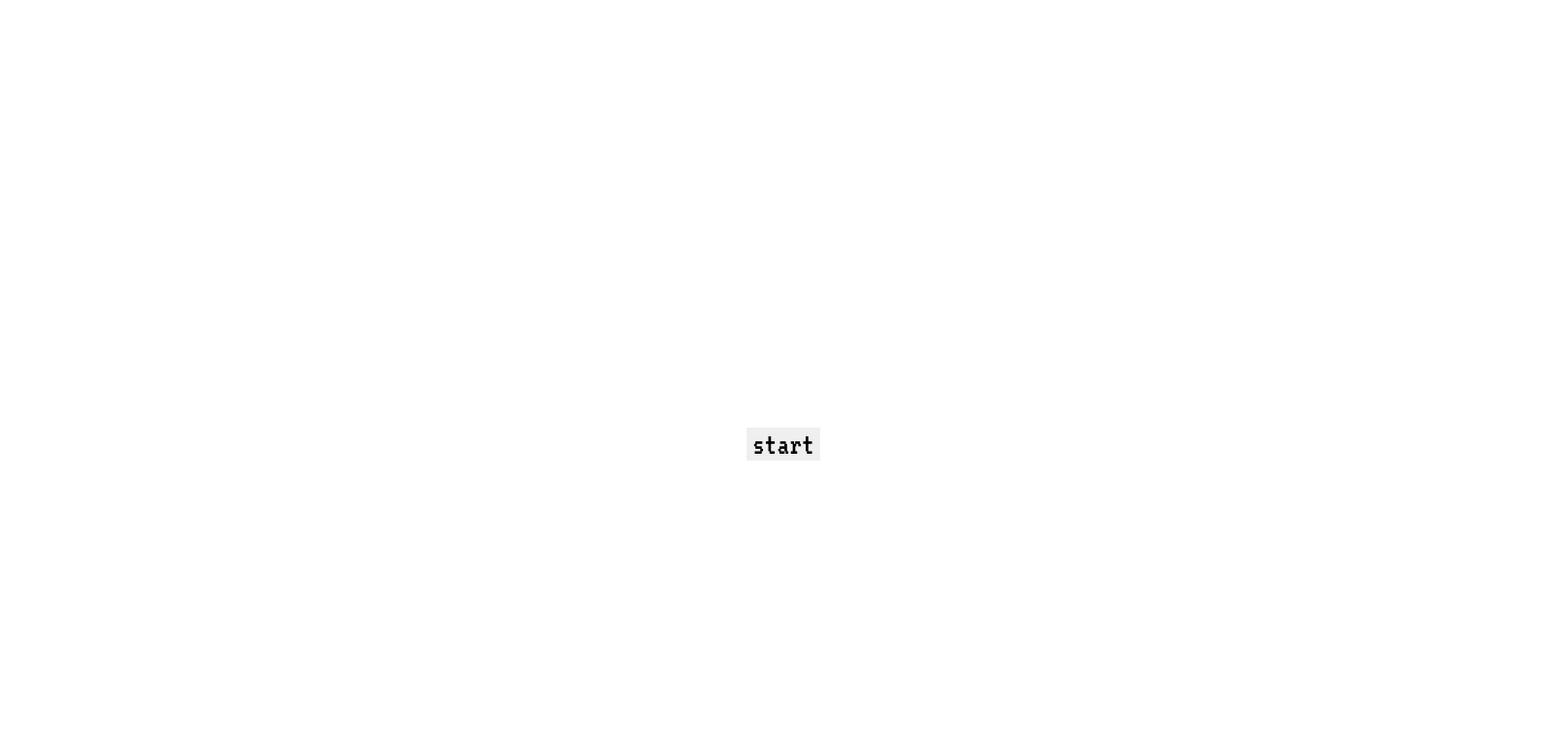
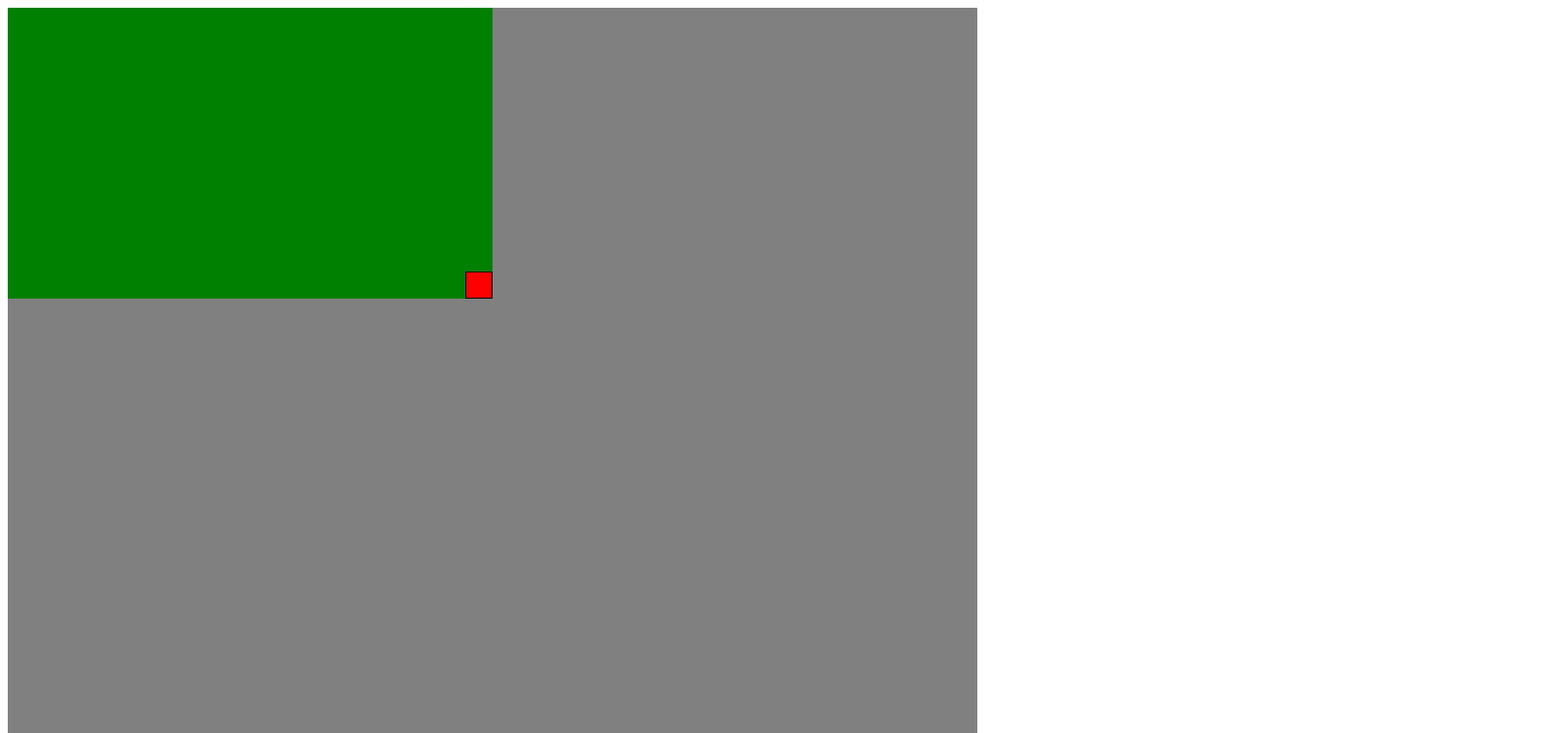
Before and after one commit to apostles666/crosswalk, an Angular app: page / in a window 1280 px wide. Shown: the top 756 px of the page at 97% size, 1608 px wide, since content can reach past the window. Built offline with nearby package versions, Linux system fonts and the light colour scheme.

Commit message:
html sandbox

```diff
--- a/src/app/app-routing.module.ts
+++ b/src/app/app-routing.module.ts
@@ -4,9 +4,9 @@ import { HomeComponent } from './components/home/home.component';
 import { GameComponent } from './components/game/game.component';
 
 const routes: Routes = [
-  { path: '', component: HomeComponent },
+  { path: 'game', component: HomeComponent },
   { path: 'home', component: HomeComponent },
-  { path: 'game', component: GameComponent }
+  { path: '', component: GameComponent }
 ];
 
 @NgModule({
--- a/src/app/components/game/game.component.html
+++ b/src/app/components/game/game.component.html
@@ -1,3 +1,7 @@
-<p>
-  game works!
-</p>
+<section class="sample">
+  <div>
+    <div class="box" (keyup)="jumpMadafakaJump($event)" [ngStyle]="{'bottom': bottom}">
+
+    </div>
+  </div>
+</section>
--- a/src/app/components/game/game.component.scss
+++ b/src/app/components/game/game.component.scss
@@ -0,0 +1,22 @@
+.sample {
+  width: 1000px;
+  height: 800px;
+  background: gray;
+
+  div {
+    width: 500px;
+    height: 300px;
+    position: relative;
+    background: green;
+
+    .box {
+      width: 26px;
+      height: 26px;
+      position: absolute;
+      bottom: 0;
+      right: 0;
+      background: red;
+      border: 1px solid black;
+    }
+  }
+}
```
Also changed, not shown: 1 other file (tests, documents, lock files or other folders).
